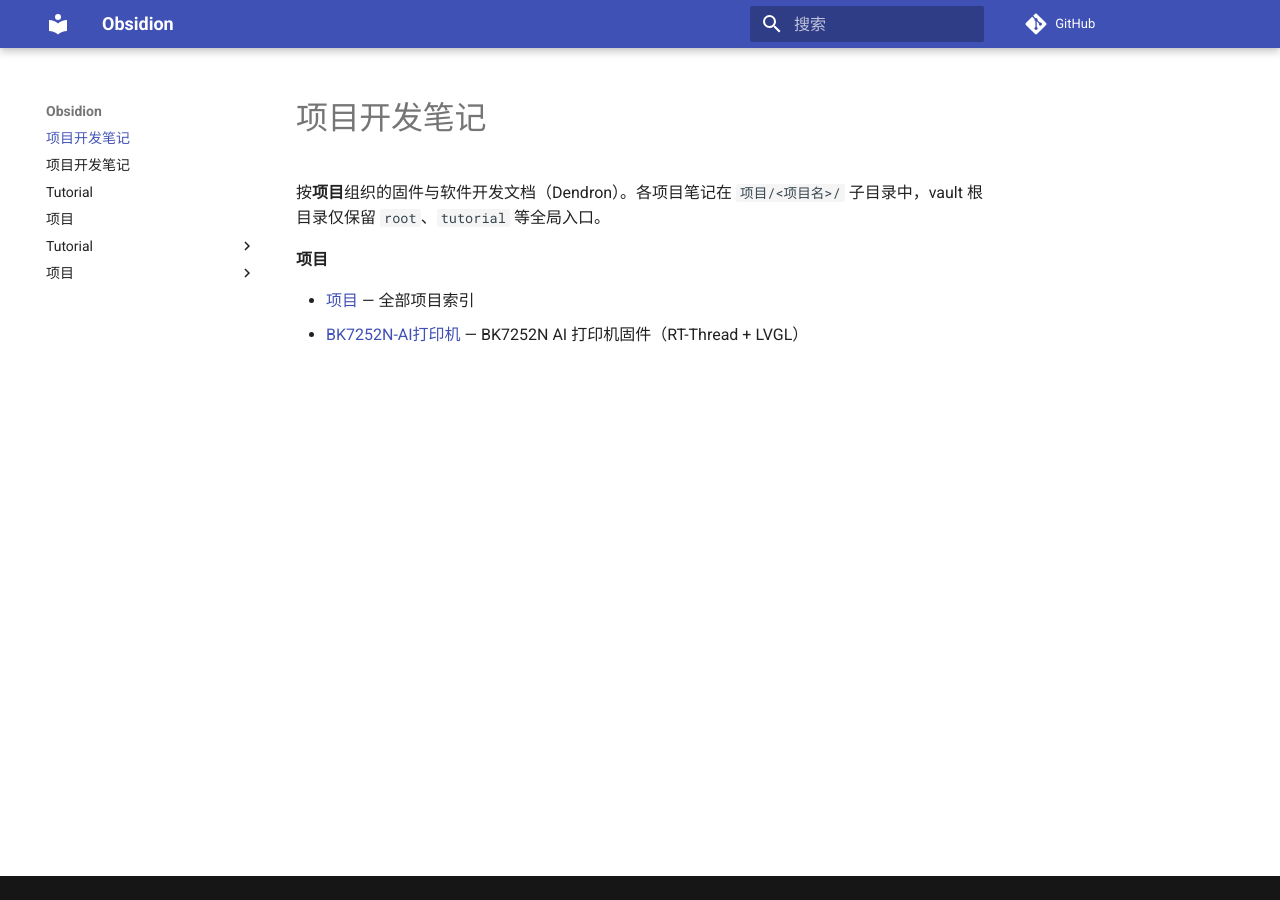
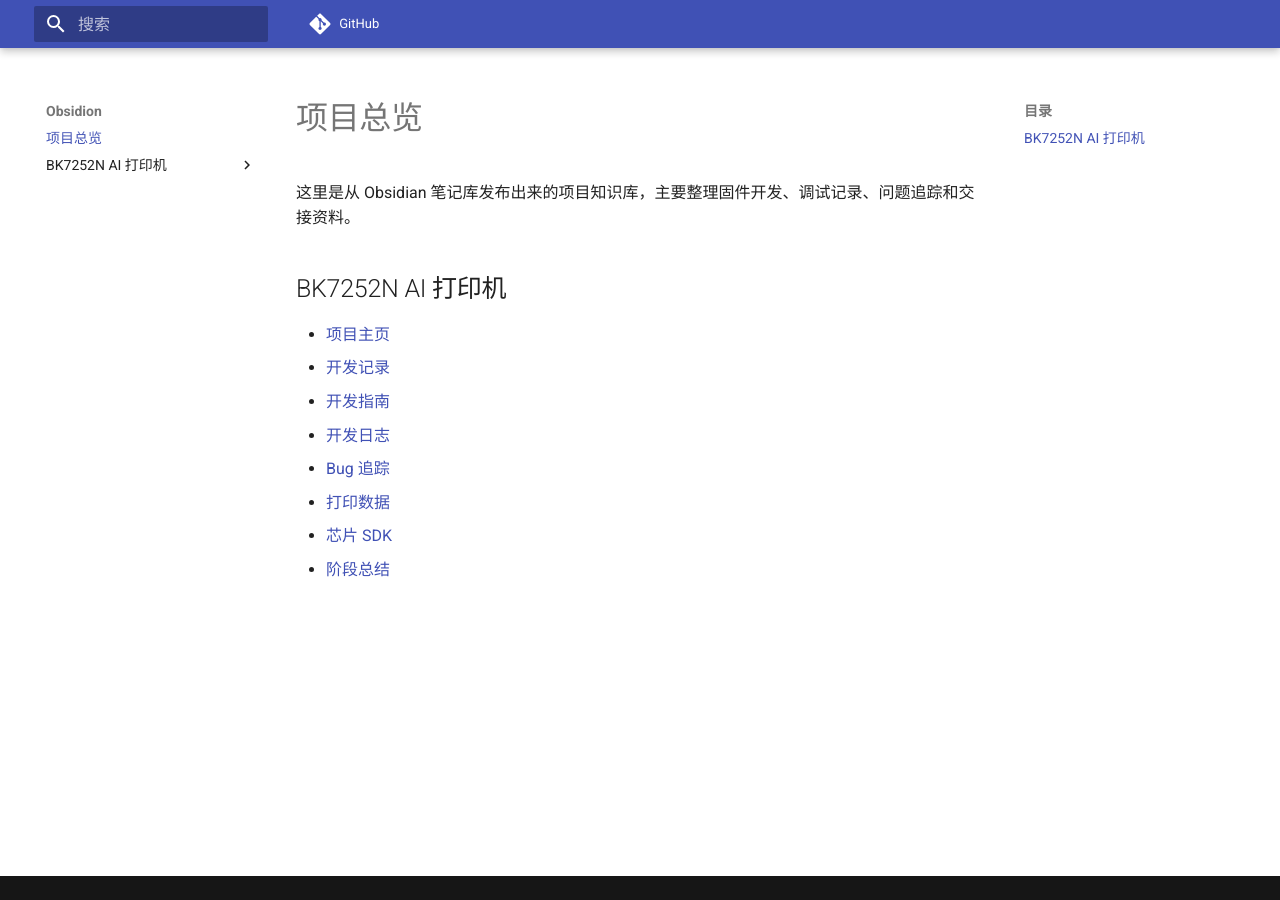
Before and after one commit to xiayu12345/Obsidion, an MkDocs documentation site: the page built from docs/index.md, in a window 1280 px wide. Built offline with MkDocs 1.6.1 and Material for MkDocs 9.7.7, drawn with Linux system fonts in a browser that asks for light colours; comment, search, counter and statistics services are not loaded.

Commit message:
Refine project navigation and header

```diff
--- a/docs/index.md
+++ b/docs/index.md
@@ -1,16 +1,18 @@
 ---
-title: 项目开发笔记
-description: 项目开发笔记（Dendron 多项目知识库）
-updated: 1780371367067
-created: 1595961348801
-config:
-  global:
-    enableChildLinks: false
+title: 项目总览
 ---
 
-按**项目**组织的固件与软件开发文档（Dendron）。各项目笔记在 `项目/<项目名>/` 子目录中，vault 根目录仅保留 `root`、`tutorial` 等全局入口。
+# 项目总览
 
-**项目**
+这里是从 Obsidian 笔记库发布出来的项目知识库，主要整理固件开发、调试记录、问题追踪和交接资料。
 
-- [项目](%E9%A1%B9%E7%9B%AE.md) — 全部项目索引
-- [BK7252N-AI打印机](%E9%A1%B9%E7%9B%AE/BK7252N-AI%E6%89%93%E5%8D%B0%E6%9C%BA.md) — BK7252N AI 打印机固件（RT-Thread + LVGL）
+## BK7252N AI 打印机
+
+- [项目主页](项目/BK7252N-AI打印机.md)
+- [开发记录](项目/BK7252N-AI打印机/开发记录.md)
+- [开发指南](项目/BK7252N-AI打印机/开发记录/指南.md)
+- [开发日志](项目/BK7252N-AI打印机/开发记录/日志.md)
+- [Bug 追踪](项目/BK7252N-AI打印机/Bug追踪.md)
+- [打印数据](项目/BK7252N-AI打印机/打印数据.md)
+- [芯片 SDK](项目/BK7252N-AI打印机/芯片SDK.md)
+- [阶段总结](项目/BK7252N-AI打印机/总结.md)
--- /dev/null
+++ b/docs/stylesheets/extra.css
@@ -0,0 +1,8 @@
+.md-header__button.md-logo,
+.md-header__title {
+  display: none;
+}
+
+.md-sidebar--primary .md-nav__title {
+  font-weight: 700;
+}
--- a/mkdocs.yml
+++ b/mkdocs.yml
@@ -18,6 +18,55 @@ plugins:
       lang:
         - zh
         - en
+extra_css:
+  - stylesheets/extra.css
+nav:
+  - 项目总览: index.md
+  - BK7252N AI 打印机:
+      - 项目主页: 项目/BK7252N-AI打印机.md
+      - 开发记录:
+          - 记录索引: 项目/BK7252N-AI打印机/开发记录.md
+          - 开发指南:
+              - 指南索引: 项目/BK7252N-AI打印机/开发记录/指南.md
+              - 项目开发记录总纲: 项目/BK7252N-AI打印机/开发记录/指南/项目开发记录总纲.md
+              - 项目交接资料: 项目/BK7252N-AI打印机/开发记录/指南/项目交接资料.md
+              - AI 打印机应用架构评估与优化方向: 项目/BK7252N-AI打印机/开发记录/指南/AI打印机应用架构评估与优化方向.md
+              - BK7252n-LVGL 多语言开发指南: 项目/BK7252N-AI打印机/开发记录/指南/BK7252n-LVGL多语言开发指南.md
+              - bk7252n 烧录教程: 项目/BK7252N-AI打印机/开发记录/指南/bk7252n-烧录教程.md
+              - prn_tune 串口调参命令: 项目/BK7252N-AI打印机/开发记录/指南/prn_tune串口调参命令.md
+              - 打印机参数排列组合记录: 项目/BK7252N-AI打印机/开发记录/指南/打印机参数排列组合记录.md
+          - 开发日志:
+              - 日志索引: 项目/BK7252N-AI打印机/开发记录/日志.md
+              - 2026-05-01 固件开发记录: 项目/BK7252N-AI打印机/开发记录/日志/2026-05-01_0234-AI打印机固件开发记录.md
+              - 2026-05-03 热敏打印与 MQTT: 项目/BK7252N-AI打印机/开发记录/日志/2026-05-03_热敏打印与MQTT开发记录.md
+              - 2026-05-06 LVGL 主桌面: 项目/BK7252N-AI打印机/开发记录/日志/2026-05-06_LVGL主桌面六模式与语音卡片UI移植总结.md
+              - 2026-05-06 语音按键与 ASR: 项目/BK7252N-AI打印机/开发记录/日志/2026-05-06_语音按键MP3录音上传与ASR排查总结.md
+              - 2026-05-07 多语言字库: 项目/BK7252N-AI打印机/开发记录/日志/2026-05-07-多语言字库与稳定性开发纪要.md
+              - 2026-05-07 二维码与 WS 预览: 项目/BK7252N-AI打印机/开发记录/日志/2026-05-07_LVGL桌面二维码与WS预览UI开发总结.md
+              - 2026-05-07 模式卡片资源: 项目/BK7252N-AI打印机/开发记录/日志/2026-05-07_LVGL模式卡片资源与动效开发总结.md
+              - 2026-05-07 热敏打印驱动: 项目/BK7252N-AI打印机/开发记录/日志/2026-05-07_热敏打印机驱动算法分析与工作记录.md
+              - 2026-05-14 固件版本号: 项目/BK7252N-AI打印机/开发记录/日志/2026-05-14_P36二维码页固件版本号显示开发记录.md
+              - 2026-05-15 帧动画: 项目/BK7252N-AI打印机/开发记录/日志/2026-05-15_语音生成页陪伴机器人帧动画开发记录.md
+              - 2026-05-15 首页隐藏功能: 项目/BK7252N-AI打印机/开发记录/日志/2026-05-15_首页六模式隐藏功能开发记录.md
+              - 2026-05-18 蜂鸣与旋律: 项目/BK7252N-AI打印机/开发记录/日志/2026-05-18_按键发声蜂鸣与等待旋律开发记录.md
+              - 2026-05-18 图标压缩优化: 项目/BK7252N-AI打印机/开发记录/日志/2026-05-18_模式图标BMP24转RGB565压缩优化开发记录.md
+              - 2026-05-19 Flash 假脱机: 项目/BK7252N-AI打印机/开发记录/日志/2026-05-19_Flash假脱机长图打印开发记录.md
+              - 2026-05-19 WS 预览压缩: 项目/BK7252N-AI打印机/开发记录/日志/2026-05-19_WS热敏图预览压缩质量优化开发记录.md
+              - 2026-05-27 MQTT 与 TCM 优化: 项目/BK7252N-AI打印机/开发记录/日志/2026-05-27_蜂鸣旋律MQTT协同与TCM内存优化开发记录.md
+      - Bug 追踪:
+          - Bug 索引: 项目/BK7252N-AI打印机/Bug追踪.md
+          - BUG-001 按键 Data Abort: 项目/BK7252N-AI打印机/Bug追踪/BUG-001-按键_Data_Abort_共享缓冲竞态.md
+          - BUG-002 LVGL 内存重分配: 项目/BK7252N-AI打印机/Bug追踪/BUG-002-LVGL_内存重分配_Data_Abort.md
+      - 打印数据:
+          - 数据索引: 项目/BK7252N-AI打印机/打印数据.md
+          - 01 上一版: 项目/BK7252N-AI打印机/打印数据/01-上一版-仅开始结束时间.md
+          - 02 本版: 项目/BK7252N-AI打印机/打印数据/02-本版-含模式状态.md
+      - 芯片 SDK:
+          - SDK 索引: 项目/BK7252N-AI打印机/芯片SDK.md
+          - BK7252N 编译说明: 项目/BK7252N-AI打印机/芯片SDK/BK7252N-编译说明.md
+      - 阶段总结:
+          - 总结索引: 项目/BK7252N-AI打印机/总结.md
+          - 阶段性开发总结: 项目/BK7252N-AI打印机/总结/阶段性开发总结.md
 markdown_extensions:
   - admonition
   - tables
```
Also changed, not shown: README.md (deleted, +0 -5 lines), 1 other file.
